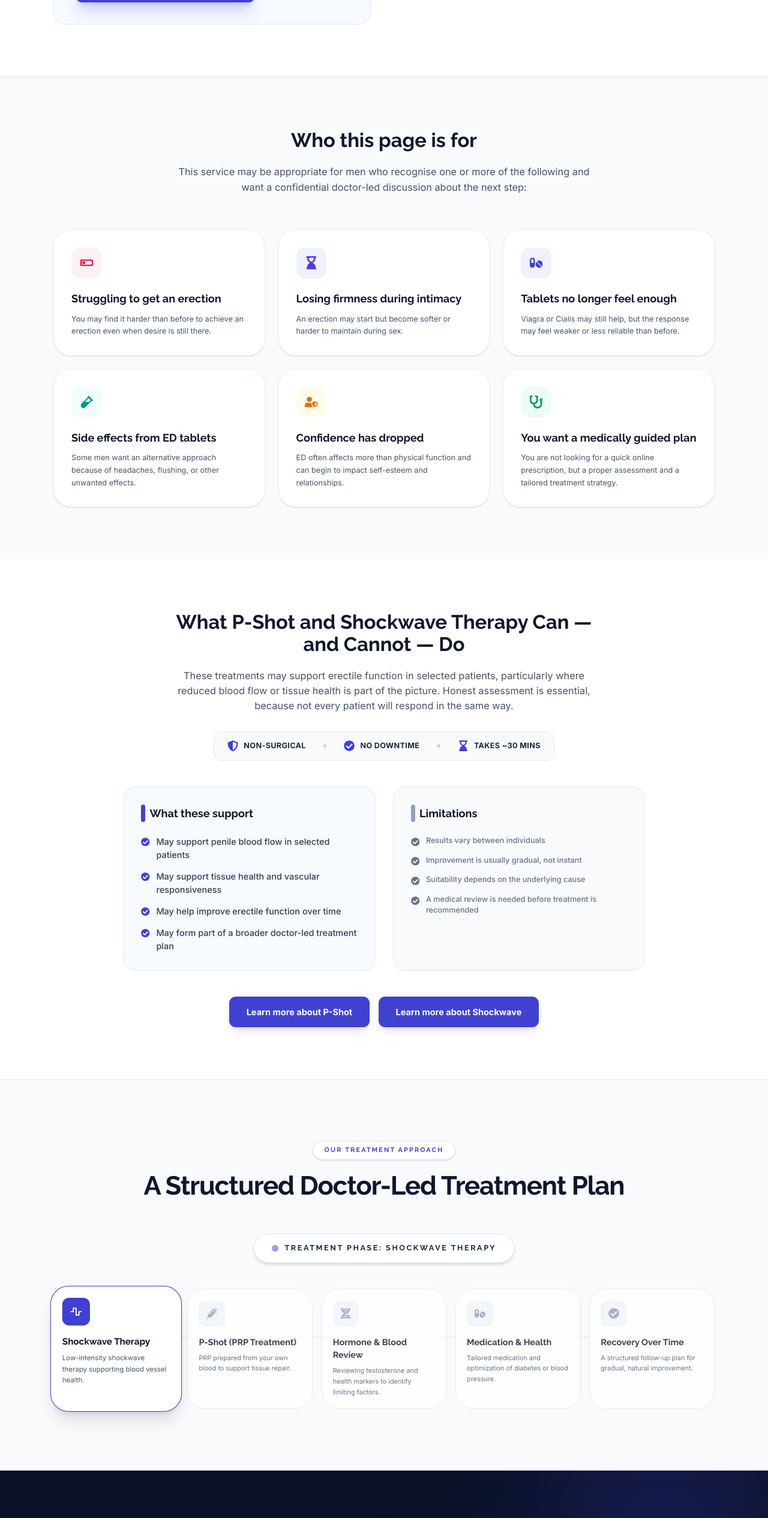
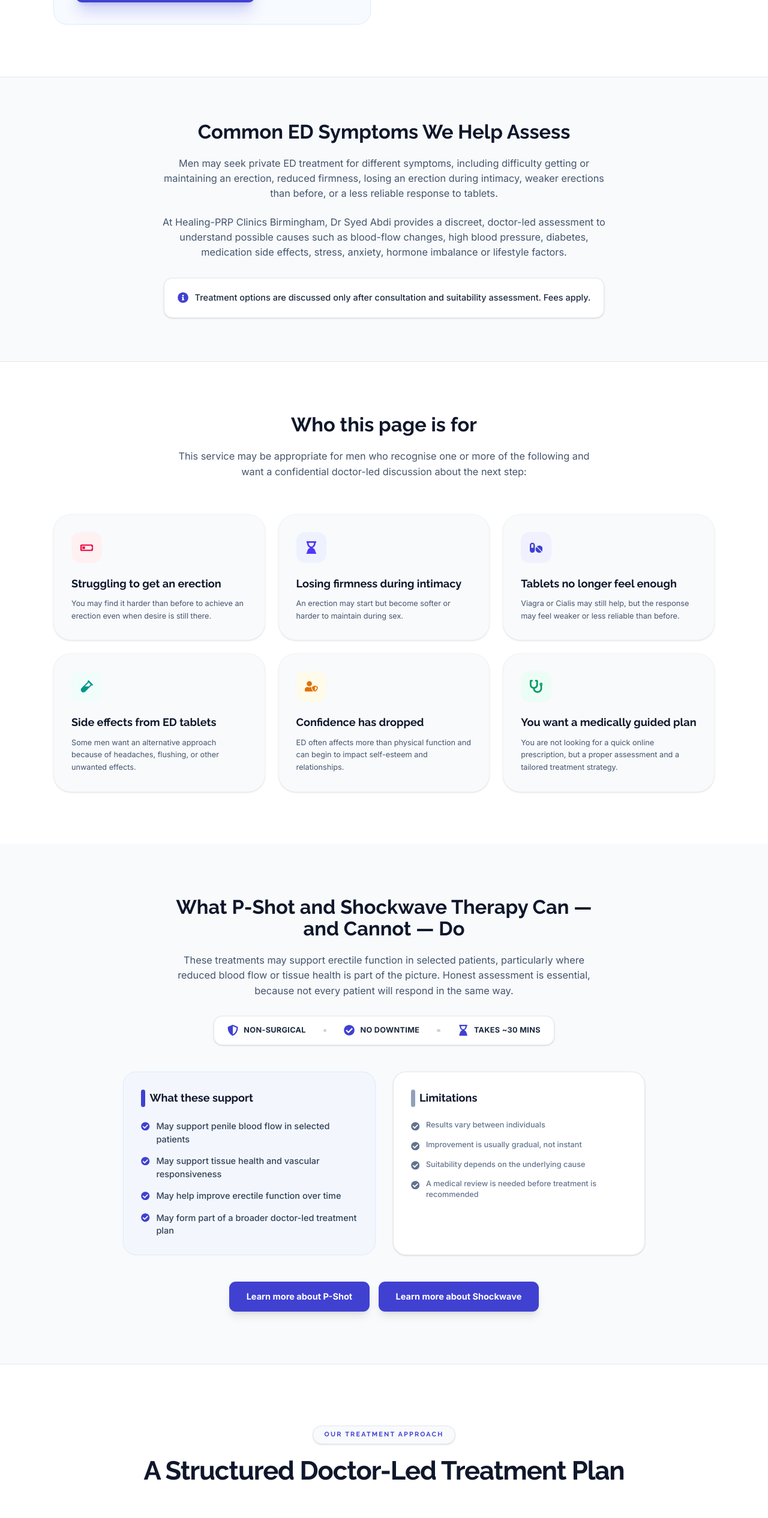
Before and after one commit to binithekid/Healing-PRP-Clinics-Preview, a Next.js app: page /birmingham/erectile-dysfunction in a window 1280 px wide. Shown: the part 2680-5210 px from the top of the page at 60% size. Built offline with nearby package versions, Linux system fonts and the light colour scheme.

Commit message:
Refactor Erectile Dysfunction Client page content

```diff
--- a/src/components/pages/ErectileDysfunctionClient.tsx
+++ b/src/components/pages/ErectileDysfunctionClient.tsx
@@ -232,12 +232,15 @@ export default function ErectileDysfunctionClient({
             Erectile Dysfunction <br className="hidden sm:block"/> Treatment in {isHampstead ? "Hampstead, London" : locationName}
           </motion.h1>
 
-          {/* Shortened Hero Paragraph */}
-         <motion.p
+          <motion.p
             custom={2} initial="hidden" animate={isLoaded ? "visible" : "hidden"} variants={fadeUpVariants}
             className="text-base md:text-lg text-blue-50/90 font-inter leading-relaxed max-w-2xl mx-auto mb-10 font-medium drop-shadow-md"
           >
-            Private, doctor-led care for erection difficulties, reduced firmness, or tablet side effects. Start with a <strong>free confidential consultation</strong> to assess the cause and discuss tailored options like medication, Shockwave, or P-Shot treatment.
+            {isHampstead ? (
+              "Private doctor-led ED and impotence assessment in Hampstead, North West London, for men with erection difficulties, reduced firmness, weak erections or difficulty maintaining an erection."
+            ) : (
+              <>Private, doctor-led care for erection difficulties, reduced firmness, or tablet side effects. Start with a <strong>free confidential consultation</strong> to assess the cause and discuss tailored options like medication, Shockwave, or P-Shot treatment.</>
+            )}
           </motion.p>
 
           <motion.div
@@ -443,8 +446,29 @@ export default function ErectileDysfunctionClient({
         </div>
       </section>
 
+      {/* --- COMMON ED SYMPTOMS WE HELP ASSESS --- */}
+      <section className="py-20 bg-slate-50 font-inter border-t border-slate-200">
+        <div className="max-w-4xl mx-auto px-4 sm:px-6 lg:px-8 text-center">
+          <h2 className="text-3xl md:text-4xl font-raleway font-bold text-slate-900 mb-6">Common ED Symptoms We Help Assess</h2>
+          <div className="prose prose-lg prose-slate mx-auto text-left md:text-center">
+            <p className="text-slate-600 mb-6 text-base md:text-lg">
+              Men may seek private ED treatment for different symptoms, including difficulty getting or maintaining an erection, reduced firmness, losing an erection during intimacy, weaker erections than before, or a less reliable response to tablets.
+            </p>
+            <p className="text-slate-600 mb-8 text-base md:text-lg">
+              At Healing-PRP Clinics {locationName}, Dr Syed Abdi provides a discreet, doctor-led assessment to understand possible causes such as blood-flow changes, high blood pressure, diabetes, medication side effects, stress, anxiety, hormone imbalance or lifestyle factors.
+            </p>
+            <div className="bg-white p-6 rounded-2xl border border-slate-200 shadow-sm inline-block text-left md:text-center">
+              <p className="text-slate-800 font-medium m-0 flex items-center gap-3">
+                <FaInfoCircle className="text-[#4041d1] shrink-0 text-xl" />
+                Treatment options are discussed only after consultation and suitability assessment. Fees apply.
+              </p>
+            </div>
+          </div>
+        </div>
+      </section>
+
       {/* --- SYMPTOMS GRID --- */}
-      <section className="py-24 bg-slate-50 font-inter border-t border-slate-200">
+      <section className="py-24 bg-white font-inter border-t border-slate-200">
         <div className="max-w-7xl mx-auto px-4 sm:px-6 lg:px-8">
           <div className="text-center max-w-3xl mx-auto mb-16">
             <h2 className="text-3xl md:text-4xl font-raleway font-bold text-slate-900 mb-6">Who this page is for</h2>
@@ -461,7 +485,7 @@ export default function ErectileDysfunctionClient({
                 whileInView={{ opacity: 1, y: 0 }}
                 viewport={{ once: true }}
                 transition={{ delay: index * 0.1 }}
-                className="bg-white rounded-[2rem] p-8 border border-slate-100 shadow-sm hover:shadow-xl transition-all duration-300 flex flex-col h-full group"
+                className="bg-slate-50 rounded-[2rem] p-8 border border-slate-100 shadow-sm hover:shadow-xl transition-all duration-300 flex flex-col h-full group"
               >
                 <div className={`w-14 h-14 rounded-2xl ${symptom.color} flex items-center justify-center mb-6 text-2xl transition-transform group-hover:scale-110`}><symptom.icon /></div>
                 <h3 className="text-xl font-raleway font-bold text-slate-900 mb-3 group-hover:text-[#4041d1] transition-colors">{symptom.title}</h3>
@@ -473,7 +497,7 @@ export default function ErectileDysfunctionClient({
       </section>
 
      {/* --- SECTION 7: WHAT IT CAN / CANNOT DO --- */}
-      <section className="py-24 bg-white font-inter">
+      <section className="py-24 bg-slate-50 font-inter">
         <div className="max-w-5xl mx-auto px-4 sm:px-6 lg:px-8">
           <div className="text-center max-w-3xl mx-auto mb-12">
             <h3 className="text-3xl md:text-4xl font-raleway font-bold text-slate-900 mb-6">What P-Shot and Shockwave Therapy Can — and Cannot — Do</h3>
@@ -482,7 +506,7 @@ export default function ErectileDysfunctionClient({
             </p>
 
             {/* --- TIME & SAFETY METRICS BAR --- */}
-            <div className="inline-flex flex-wrap justify-center items-center gap-4 md:gap-8 px-6 py-4 bg-slate-50 border border-slate-200 rounded-2xl">
+            <div className="inline-flex flex-wrap justify-center items-center gap-4 md:gap-8 px-6 py-4 bg-white border border-slate-200 shadow-sm rounded-2xl">
               <div className="flex items-center gap-2.5">
                  <FaShieldAlt className="text-[#4041d1] w-5 h-5" />
                  <span className="text-slate-800 font-bold text-xs md:text-sm uppercase tracking-wide">Non-Surgical</span>
@@ -520,7 +544,7 @@ export default function ErectileDysfunctionClient({
                 ))}
               </ul>
             </div>
-            <div className="bg-slate-50 p-8 rounded-3xl border border-slate-200">
+            <div className="bg-white p-8 rounded-3xl border border-slate-200 shadow-sm">
               <h4 className="text-xl font-raleway font-bold text-slate-900 mb-6 flex items-center gap-2">
                 <span className="w-2 h-8 bg-slate-400 rounded-full block"></span> Limitations
               </h4>
@@ -560,10 +584,10 @@ export default function ErectileDysfunctionClient({
       </section>
 
       {/* --- SECTION 6: THE PROTOCOL --- */}
-      <section className="relative py-20 lg:py-28 bg-slate-50 overflow-hidden font-inter border-y border-slate-200">
+      <section className="relative py-20 lg:py-28 bg-white overflow-hidden font-inter border-y border-slate-200">
         <div className="relative z-10 max-w-7xl mx-auto px-4 sm:px-6 lg:px-8">
           <div className="text-center mb-16">
-            <div className="inline-block px-5 py-2 bg-white text-[#4041d1] rounded-full text-xs font-bold uppercase tracking-[0.2em] mb-6 border border-slate-200 font-raleway shadow-sm">Our Treatment Approach</div>
+            <div className="inline-block px-5 py-2 bg-slate-50 text-[#4041d1] rounded-full text-xs font-bold uppercase tracking-[0.2em] mb-6 border border-slate-200 font-raleway shadow-sm">Our Treatment Approach</div>
             <h2 className="text-3xl md:text-5xl font-raleway font-bold text-slate-900 mb-8 tracking-tight">A Structured Doctor-Led Treatment Plan</h2>
           </div>
 
@@ -580,7 +604,7 @@ export default function ErectileDysfunctionClient({
               {protocolSteps.map((step, index) => (
                   <div
                     key={index}
-                    className={`p-5 rounded-[2rem] border transition-all duration-300 h-full flex flex-col cursor-pointer ${activeStep === index ? "border-[#4041d1] bg-white shadow-xl scale-105 z-20" : "border-slate-200 bg-white opacity-80 hover:opacity-100"}`}
+                    className={`p-5 rounded-[2rem] border transition-all duration-300 h-full flex flex-col cursor-pointer ${activeStep === index ? "border-[#4041d1] bg-slate-50 shadow-xl scale-105 z-20" : "border-slate-200 bg-white opacity-80 hover:opacity-100"}`}
                     onClick={() => setActiveStep(index)}
                   >
                     <div className={`w-12 h-12 rounded-xl flex items-center justify-center mb-4 transition-all ${activeStep === index ? "bg-[#4041d1] text-white" : "bg-slate-100 text-slate-400"}`}><step.icon className="w-5 h-5" /></div>
```
